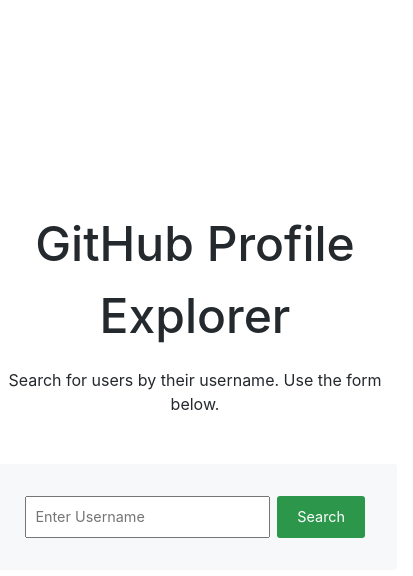
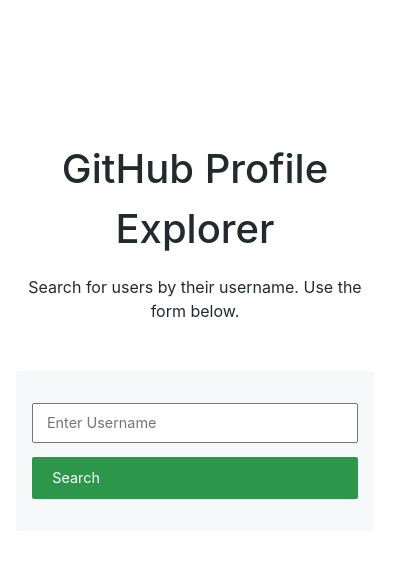
Before and after one commit to ekrresa/my-repos, a website built with Parcel: page src/index.html in a window 390 px wide. Shown: the whole page, 413 px wide, since content can reach past the window. Built offline with nearby package versions, Linux system fonts and the light colour scheme.

Commit message:
Improved responsiveness of homepage

```diff
--- a/src/styles.css
+++ b/src/styles.css
@@ -51,45 +51,67 @@
 }
 
 .main {
-  margin-top: 10em;
+  margin-top: 6em;
   padding: 1em;
   text-align: center;
 }
 
 .title {
   color: #24292e;
-  font-size: 3rem;
+  font-size: 2.5rem;
   font-weight: 500;
   margin-bottom: 0.3em;
 }
 
+@media (min-width: 500px) {
+  .main {
+    margin-top: 10em;
+  }
+
+  .title {
+    font-size: 3rem;
+  }
+}
+
 .form__section {
   background: #f6f8fa;
-  padding: 2em;
+  padding: 2em 1em;
   margin-top: 3em;
   border-radius: 3px;
   max-width: 32em;
 }
 
 .user__form {
-  display: flex;
+  display: grid;
+  grid-template-columns: auto;
+  grid-gap: 1em;
   font-size: 0.9rem;
 }
+
 .user__form input {
-  flex: 1;
-  margin-right: 0.5em;
-  padding: 0.3em 0.6em;
+  padding: 0.5em 0.9em;
 }
 
 .user__form button {
   background: #2c974b;
   border-color: #2c974b;
-  border-radius: 3px;
+  border-radius: 2px;
   color: #fff;
   font-size: inherit;
   padding: 0.7em 1.4em;
   display: flex;
   align-items: center;
+}
+
+@media (min-width: 400px) {
+  .form__section {
+    padding: 2em;
+  }
+
+  .user__form {
+    grid-template-columns: 1fr auto;
+    grid-gap: 0.5em;
+  }
 }
 
 .error {
```
